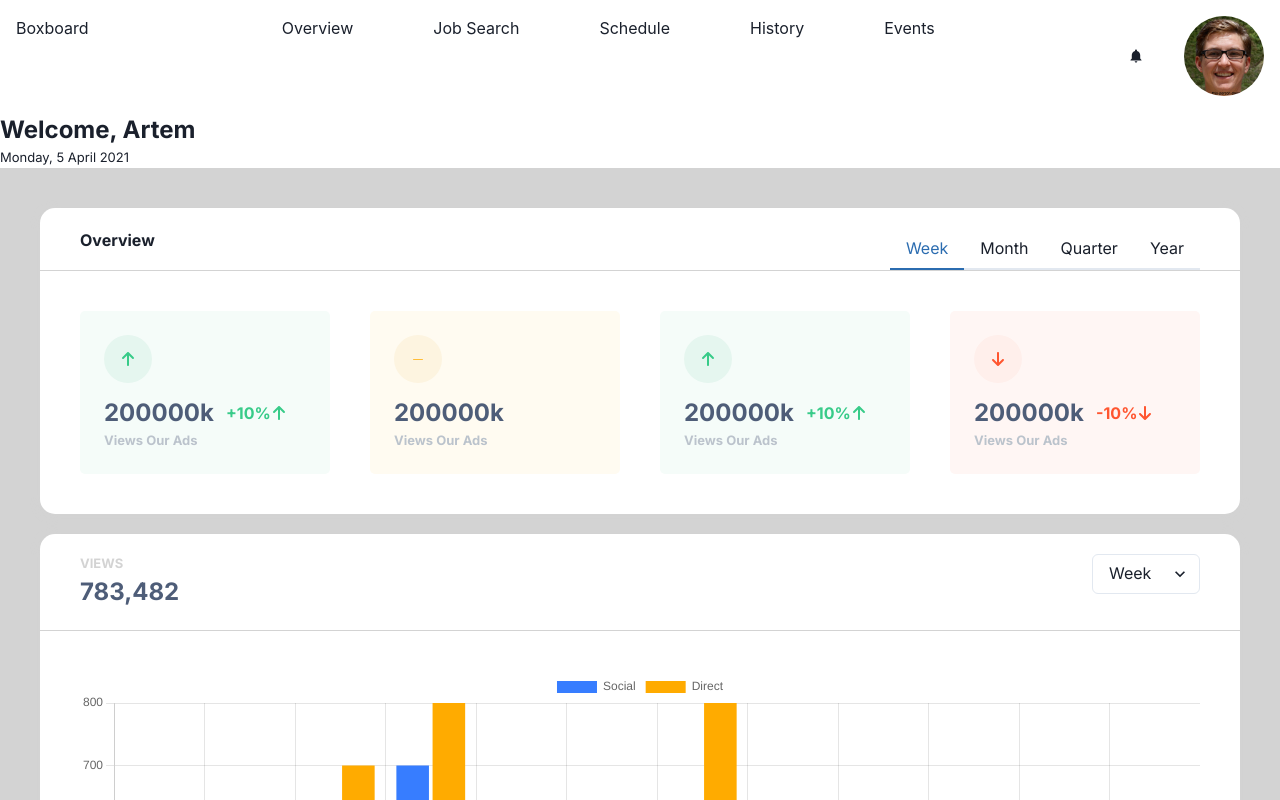
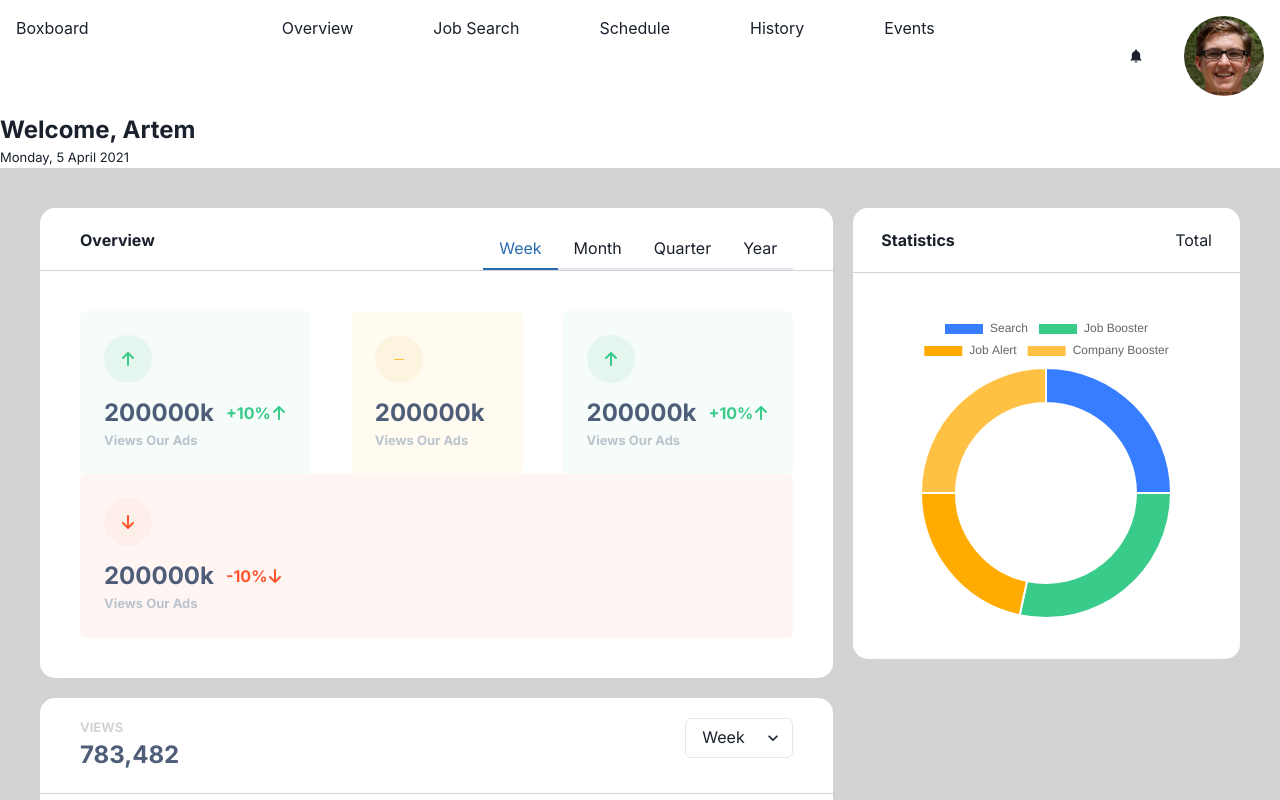
Before and after one commit to Raihan-21/baysa-hr-app, a Next.js app: page / in a window 1280 px wide. Shown: the top 800 px of the page. Built offline with nearby package versions, Linux system fonts and the light colour scheme.

Commit message:
create statistics section

```diff
--- /dev/null
+++ b/src/organisms/SectionStatistics.tsx
@@ -0,0 +1,56 @@
+import React, { useState } from "react";
+
+import { Box, Flex, Tab, TabList, Tabs, Text } from "@chakra-ui/react";
+
+import {
+  Chart as ChartJS,
+  BarElement,
+  ArcElement,
+  Tooltip,
+  Legend,
+  CategoryScale,
+  LinearScale,
+} from "chart.js";
+import { Doughnut } from "react-chartjs-2";
+
+ChartJS.register(
+  ArcElement,
+  BarElement,
+  Tooltip,
+  Legend,
+  CategoryScale,
+  LinearScale
+);
+
+import Card from "@/organisms/Card";
+
+const SectionStatistics = () => {
+  const [chartData, setChartData] = useState({
+    labels: ["Search", "Job Booster", "Job Alert", "Company Booster"],
+    datasets: [
+      {
+        label: "",
+        data: [484500, 550000, 419000, 484500],
+        backgroundColor: ["#377DFF", "#38CB89", "#FFAB00", "#FFC143"],
+      },
+    ],
+  });
+  return (
+    <Card>
+      <Flex
+        justifyContent={"space-between"}
+        borderBottom={"1px solid lightgray"}
+        paddingX={7}
+        paddingY={5}
+      >
+        <Text fontWeight={"bold"}>Statistics</Text>
+        <Text color={"secondaryGray"}>Total</Text>
+      </Flex>
+      <Flex padding={10} columnGap={10} flexWrap={"wrap"}>
+        <Doughnut data={chartData} options={{ cutout: 90 }} />
+      </Flex>
+    </Card>
+  );
+};
+
+export default SectionStatistics;
--- a/src/pages/index.tsx
+++ b/src/pages/index.tsx
@@ -1,12 +1,13 @@
 import Image from "next/image";
 import { Inter } from "next/font/google";
 import Heading from "@/components/molecules/Heading";
-import { Box, Flex, VStack } from "@chakra-ui/react";
+import { Box, Flex, Grid, GridItem, VStack } from "@chakra-ui/react";
 import Button from "@/components/atoms/Button";
 import { useState } from "react";
 import SectionOverview from "@/organisms/SectionOverview";
 import SectionViews from "@/organisms/SectionViews";
 import SectionGoals from "@/organisms/SectionGoals";
+import SectionStatistics from "@/organisms/SectionStatistics";
 
 const inter = Inter({ subsets: ["latin"] });
 
@@ -48,17 +49,26 @@ export default function Home() {
   return (
     <main className={` min-h-screen   ${inter.className}`}>
       <Heading buttonSection={HeadingButtons} />
-      <VStack
+      <Grid
+        templateColumns={"repeat(3, 1fr)"}
+        columnGap={5}
         backgroundColor={"lightgray"}
-        width={"100%"}
         paddingX={10}
         paddingY={10}
-        spacing={5}
       >
-        <SectionOverview />
-        <SectionViews />
-        <SectionGoals />
-      </VStack>
+        <GridItem colSpan={2}>
+          <VStack width={"100%"} spacing={5}>
+            <SectionOverview />
+            <SectionViews />
+            <SectionGoals />
+          </VStack>
+        </GridItem>
+        <GridItem colSpan={1}>
+          <VStack spacing={5}>
+            <SectionStatistics />
+          </VStack>
+        </GridItem>
+      </Grid>
     </main>
   );
 }
```
